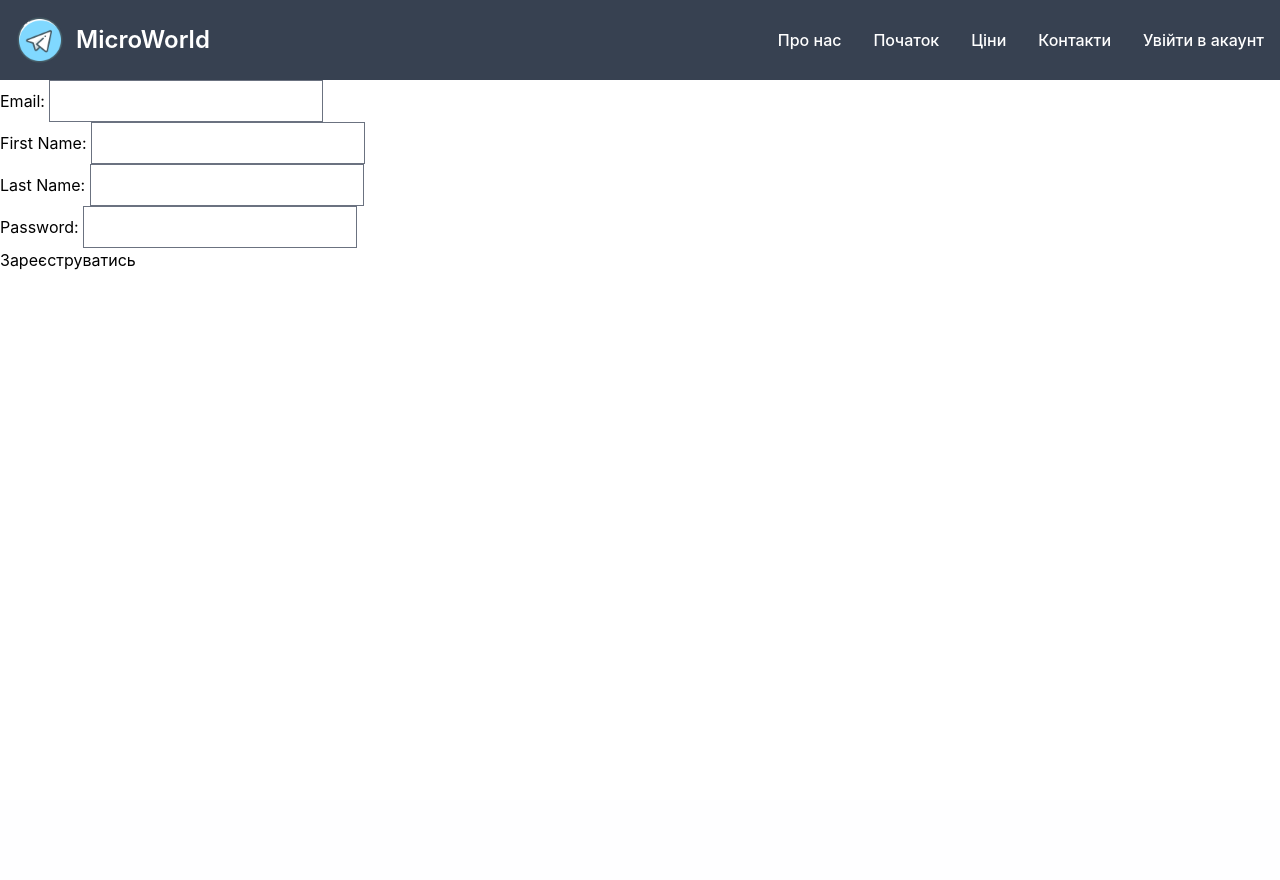
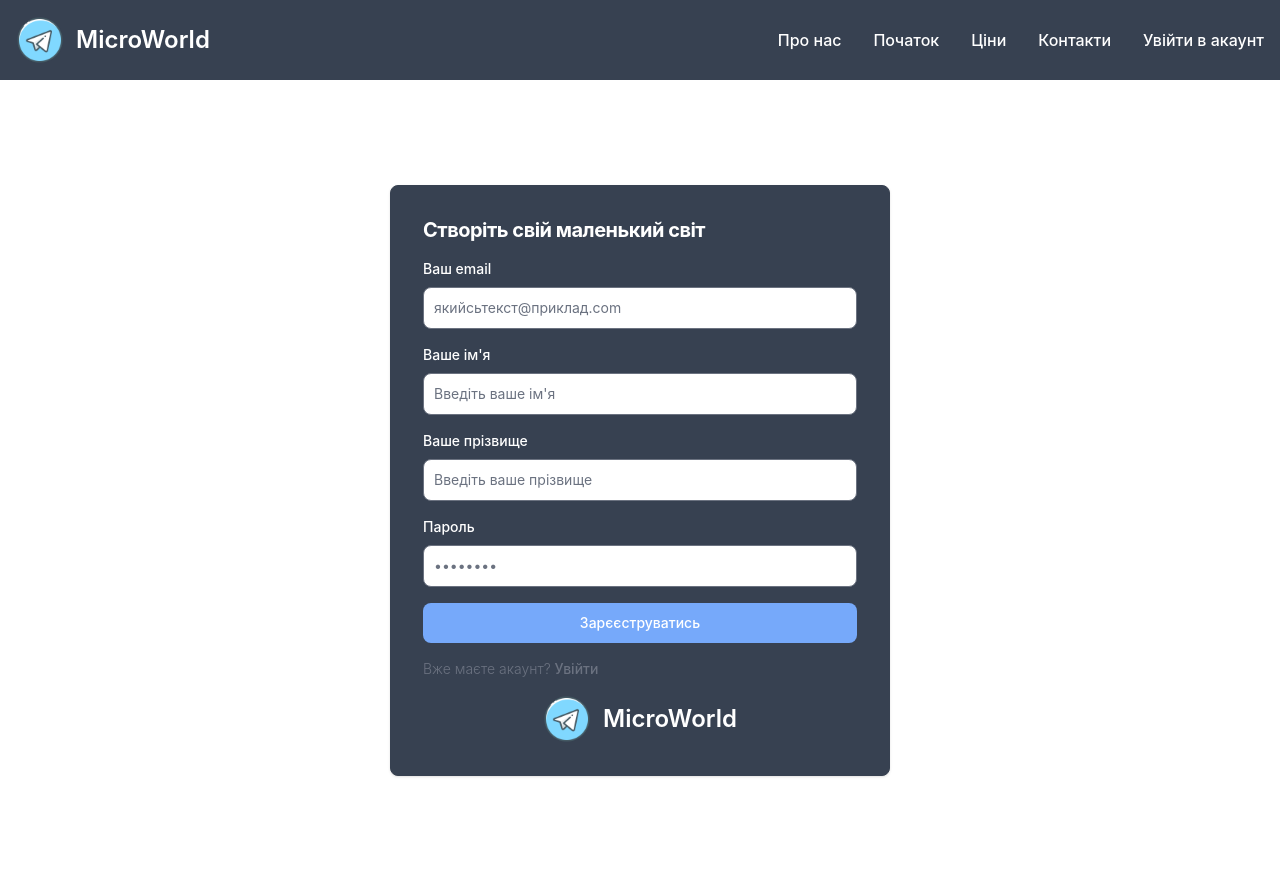
Before and after one commit to XTHN9RF/MicroWorld_App, a Django app: page /user/register/ in a window 1280 px wide. Before the commit the page ends 270 px from the top, so only its background shows below. Run offline with Django 4.2, Linux system fonts and the light colour scheme; some libraries are stand-ins or nearby versions.

Commit message:
feat(styles): style and test register form working

```diff
--- a/user/forms.py
+++ b/user/forms.py
@@ -10,7 +10,7 @@ class LoginForm(forms.ModelForm):
             'password': forms.PasswordInput(attrs={'placeholder': '••••••••',
                                                    'class': 'bg-white border sm:text-sm rounded-lg block w-full p-2.5 border-gray-600 placeholder-gray-400 focus:ring-blue-500 focus:border-blue-500',
                                                    'required': True}),
-            'email': forms.EmailInput(attrs={'placeholder': 'Email',
+            'email': forms.EmailInput(attrs={'placeholder': 'якийсьтекст@приклад.com',
                                              'class': 'bg-white border sm:text-sm rounded-lg block w-full p-2.5 border-gray-600 placeholder-gray-400 focus:ring-blue-500 focus:border-blue-500',
                                              'required': True}),
         }
@@ -21,16 +21,18 @@ class RegisterForm(forms.ModelForm):
         model = User
         fields = ['email', 'name', 'last_name', 'password']
         widgets = {
-            'email': forms.EmailInput(),
-            'name': forms.TextInput(),
-            'last_name': forms.TextInput(),
-            'password': forms.PasswordInput(),
-        }
-        labels = {
-            'email': 'Email',
-            'password': 'Password',
-            'name': 'First Name',
-            'last_name': 'Last Name',
+            'email': forms.EmailInput(attrs={'placeholder': 'якийсьтекст@приклад.com',
+                                             'class': 'bg-white border sm:text-sm rounded-lg block w-full p-2.5 border-gray-600 placeholder-gray-400 focus:ring-blue-500 focus:border-blue-500',
+                                             'required': True}),
+            'name': forms.TextInput(attrs={'placeholder': 'Введіть ваше ім\'я',
+                                           'class': 'bg-white border sm:text-sm rounded-lg block w-full p-2.5 border-gray-600 placeholder-gray-400 focus:ring-blue-500 focus:border-blue-500',
+                                           'required': True}),
+            'last_name': forms.TextInput(attrs={'placeholder': 'Введіть ваше прізвище',
+                                                'class': 'bg-white border sm:text-sm rounded-lg block w-full p-2.5 border-gray-600 placeholder-gray-400 focus:ring-blue-500 focus:border-blue-500',
+                                                'required': True}),
+            'password': forms.PasswordInput(attrs={'placeholder': '••••••••',
+                                                   'class': 'bg-white border sm:text-sm rounded-lg block w-full p-2.5 border-gray-600 placeholder-gray-400 focus:ring-blue-500 focus:border-blue-500',
+                                                   'required': True}),
         }
         extra_kwargs = {
             'password': {'write_only': True, 'read_only': False},
--- a/user/templates/user/register.html
+++ b/user/templates/user/register.html
@@ -1,8 +1,45 @@
 {% extends 'user/base.html' %}
+{% load static %}
 {% block body %}
-    <form method="post">
-        {% csrf_token %}
-        {{ form.as_p }}
-        <input type="submit" value="Зареєструватись"></input>
-    </form>
+    <section class="flex  h-screen">
+        <div class="flex flex-col justify-center items-center px-6 py-8 mx-auto md:h-screen lg:py-0">
+            <div class="rounded-lg shadow border sm:max-w-md xl:p-0 bg-gray-700 border-gray-700"
+                 style="width: 500px; height: fit-content">
+                <div class="p-6 space-y-4 md:space-y-6 sm:p-8">
+                    <h1 class="text-xl font-bold leading-tight tracking-tight md:text-2xl text-white">
+                        Створіть свій маленький світ
+                    </h1>
+                    <form class="space-y-4 md:space-y-6" action="" method="post">
+                        {% csrf_token %}
+                        <div>
+                            <label for="email" class="block mb-2 text-sm font-medium text-white">Ваш email</label>
+                                {{ form.email }}
+                        </div>
+                        <div>
+                            <label for="name" class="block mb-2 text-sm font-medium text-white">Вашe ім'я</label>
+                                {{ form.name }}
+                        </div>
+                        <div>
+                            <label for="last-name" class="block mb-2 text-sm font-medium text-white">Ваше прізвище</label>
+                                {{ form.last_name }}
+                        </div>
+                        <div>
+                            <label for="password" class="block mb-2 text-sm font-medium text-white">Пароль</label>
+                                {{ form.password }}
+                        </div>
+                        <input type="submit" value="Зарєєструватись"
+                                class="w-full text-white focus:ring-4 focus:outline-none font-medium rounded-lg text-sm px-5 py-2.5 text-center bg-blue-400 hover:bg-primary-700 focus:ring-primary-800">
+                        <p class="text-sm font-light text-gray-500 ">
+                            Вже маєте акаунт? <a href="{% url 'user:login' %}"
+                                                          class="font-medium text-primary-500 hover:underline ">Увійти</a>
+                        </p>
+                    </form>
+                    <div class="mt-2.5 flex justify-center items-center">
+                            <img src="{% static 'user/images/logo.png' %}" class="h-12 mr-3" alt="Site Logo"/>
+                            <span class="self-center text-2xl font-semibold whitespace-nowrap text-white">MicroWorld</span>
+                    </div>
+                </div>
+            </div>
+        </div>
+    </section>
 {% endblock %}
```
Also changed, not shown: db.sqlite3.
